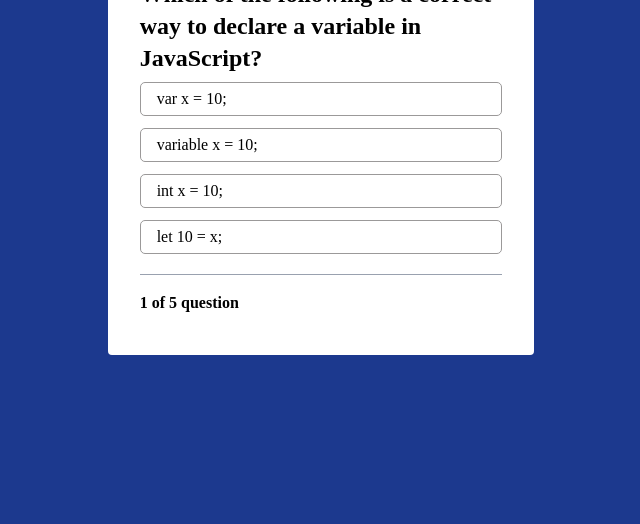
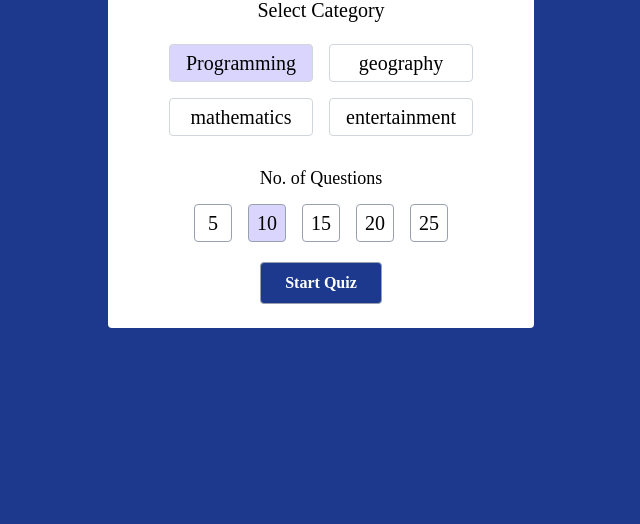
Before and after one commit to Mehedi-irfan/Quiz-App, a website: page src/index.html in a window 1280 px wide. Shown: the part 276-800 px from the top of the page, without its empty margins (319-959 px from the left). Drawn offline with nearby package versions, Linux system fonts and the light colour scheme.

Commit message:
added more functionality

```diff
--- a/src/index.html
+++ b/src/index.html
@@ -15,7 +15,7 @@
   <body class="bg-blue-900 w-full h-screen flex justify-center items-center">
     <div
       id="config-container"
-      class="hidden bg-white flex-col justify-center items-center w-1/3 rounded py-6 px-8"
+      class="flex bg-white flex-col justify-center items-center w-1/3 rounded py-6 px-8"
     >
       <div>
         <h2 class="text-4xl">Quiz Configuration</h2>
@@ -23,27 +23,27 @@
         <div id="category-options" class="grid grid-cols-2 gap-4 pt-2 pb-4">
           <button
             id="category-option"
-            class="border border-gray-300 rounded text-xl px-4 py-1 active hover:bg-[#dad5fd] transition duration-300"
+            class="category-option border border-gray-300 rounded text-xl px-4 py-1 active hover:bg-[#dad5fd] transition duration-300"
           >
             Programming
           </button>
           <button
             id="category-option"
-            class="border border-gray-300 rounded text-xl px-4 py-1 hover:bg-[#dad5fd] transition duration-300"
+            class="category-option border border-gray-300 rounded text-xl px-4 py-1 hover:bg-[#dad5fd] transition duration-300"
           >
-            Geography
+            geography
           </button>
           <button
             id="category-option"
-            class="border border-gray-300 rounded text-xl px-4 py-1 hover:bg-[#dad5fd] transition duration-300"
+            class="category-option border border-gray-300 rounded text-xl px-4 py-1 hover:bg-[#dad5fd] transition duration-300"
           >
-            Mathematics
+            mathematics
           </button>
           <button
             id="category-option"
-            class="border border-gray-300 rounded text-xl px-4 py-1 hover:bg-[#dad5fd] transition duration-300"
+            class="category-option border border-gray-300 rounded text-xl px-4 py-1 hover:bg-[#dad5fd] transition duration-300"
           >
-            Entertainment
+            entertainment
           </button>
         </div>
       </div>
@@ -55,31 +55,31 @@
         <div id="question-questions" class="grid grid-cols-5 gap-4">
           <button
             id="question-question"
-            class="border border-gray-400 px-2 py-1 text-xl rounded hover:bg-[#dad5fd] transition duration-300"
+            class="question-question border border-gray-400 px-2 py-1 text-xl rounded hover:bg-[#dad5fd] transition duration-300"
           >
             5
           </button>
           <button
-            id="question-question"
-            class="border border-gray-400 px-2 py-1 text-xl rounded active hover:bg-[#dad5fd] transition duration-300"
+            id=" question-question"
+            class="question-question border border-gray-400 px-2 py-1 text-xl rounded active hover:bg-[#dad5fd] transition duration-300"
           >
             10
           </button>
           <button
-            id="question-question"
-            class="border border-gray-400 px-2 py-1 text-xl rounded hover:bg-[#dad5fd] transition duration-300"
+            id=" question-question"
+            class="question-question border border-gray-400 px-2 py-1 text-xl rounded hover:bg-[#dad5fd] transition duration-300"
           >
             15
           </button>
           <button
-            id="question-question"
-            class="border border-gray-400 px-2 py-1 text-xl rounded hover:bg-[#dad5fd] transition duration-300"
+            id=" question-question"
+            class="question-question border border-gray-400 px-2 py-1 text-xl rounded hover:bg-[#dad5fd] transition duration-300"
           >
             20
           </button>
           <button
-            id="question-question"
-            class="border border-gray-400 px-2 py-1 text-xl rounded hover:bg-[#dad5fd] transition duration-300"
+            id=" question-question"
+            class="question-question border border-gray-400 px-2 py-1 text-xl rounded hover:bg-[#dad5fd] transition duration-300"
           >
             25
           </button>
@@ -96,7 +96,7 @@
     <!-- quiz Application  -->
     <div
       id="quiz-container"
-      class="bg-white flex-col justify-center items-center w-1/3 rounded py-6 px-8"
+      class="hidden bg-white flex-col justify-center items-center w-1/3 rounded py-6 px-8"
     >
       <div
         class="flex justify-between items-center border-b border-gray-400 pb-3"
--- a/src/script.js
+++ b/src/script.js
@@ -5,6 +5,8 @@ const timeDuration = document.querySelector(".time-duration");
 const resultContainer = document.getElementById("result-container");
 const quizContainer = document.getElementById("quiz-container");
 const configContainer = document.getElementById("config-container");
+const categoryOption = document.getElementById("category-options");
+const questionsQuestion = document.getElementById("question-questions");
 
 const QUIZ_TIME = 10;
 let currentTime = QUIZ_TIME;
@@ -37,6 +39,7 @@ const startTime = () => {
     if (currentTime <= 0) {
       clearInterval(timer);
       highLightCorrectAnswer();
+
       optionContainer.querySelectorAll(".answer-option").forEach((option) => {
         option.classList.add("pointer-events-none");
         option.classList.add("cursor-no-drop");
@@ -52,7 +55,7 @@ const getRandomQuestion = () => {
     questions.find((cat) => {
       return cat.category.toLowerCase() === quizCategory.toLowerCase();
     }).questions || [];
-
+  console.log(randomCategory);
   if (
     questionHistoryIndex.length >=
     Math.min(randomCategory.length, questionNumber)
@@ -125,6 +128,30 @@ const renderQuestion = () => {
   startTime();
 };
 
+const startQuiz = () => {
+  configContainer.classList.add("hidden");
+  quizContainer.classList.remove("hidden");
+
+  quizCategory = configContainer.querySelector(
+    ".category-option.active"
+  ).textContent;
+  console.log(quizCategory);
+  // questionNumber = parseInt(
+  //   configContainer.querySelector(".question-question.active").textContent
+  // );
+
+  renderQuestion();
+};
+
+document
+  .querySelectorAll(".category-option, .question-question")
+  .forEach((option) => {
+    option.addEventListener("click", () => {
+      option.parentNode.querySelector(".active").classList.remove("active");
+      option.classList.add("active");
+    });
+  });
+
 const resetQuiz = () => {
   resetTime();
   countCorrectAnswer = 0;
@@ -138,3 +165,4 @@ const resetQuiz = () => {
 renderQuestion();
 nextBtn.addEventListener("click", renderQuestion);
 document.getElementById("try-again").addEventListener("click", resetQuiz);
+document.getElementById("start-quiz-btn").addEventListener("click", startQuiz);
```
